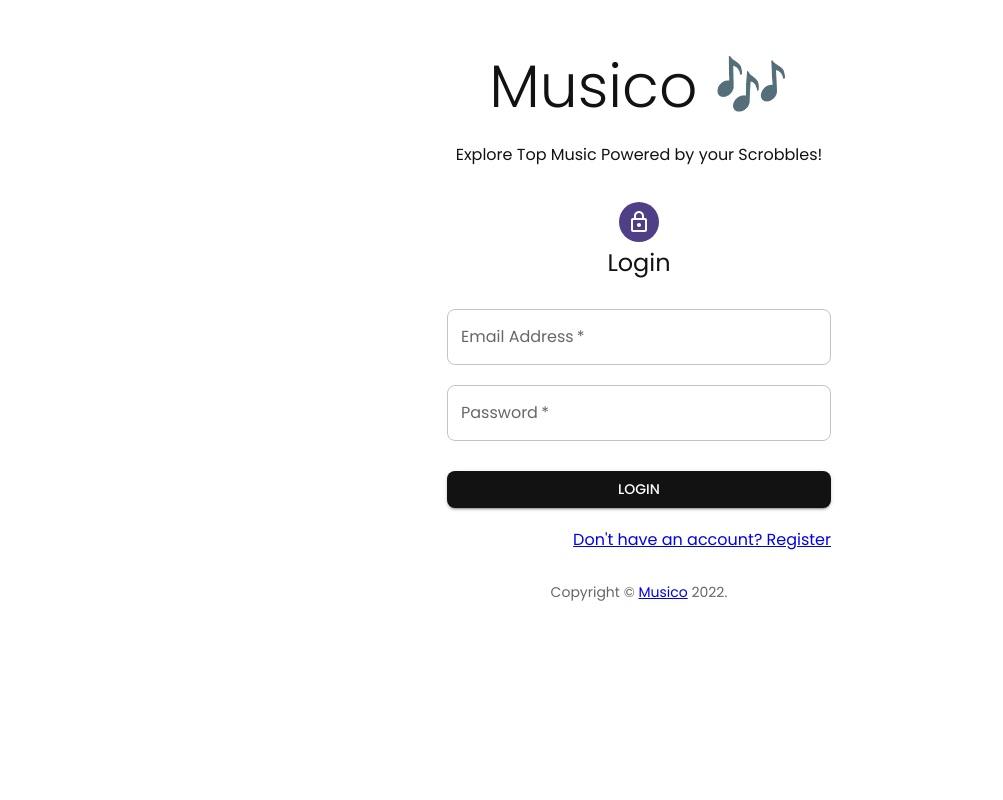
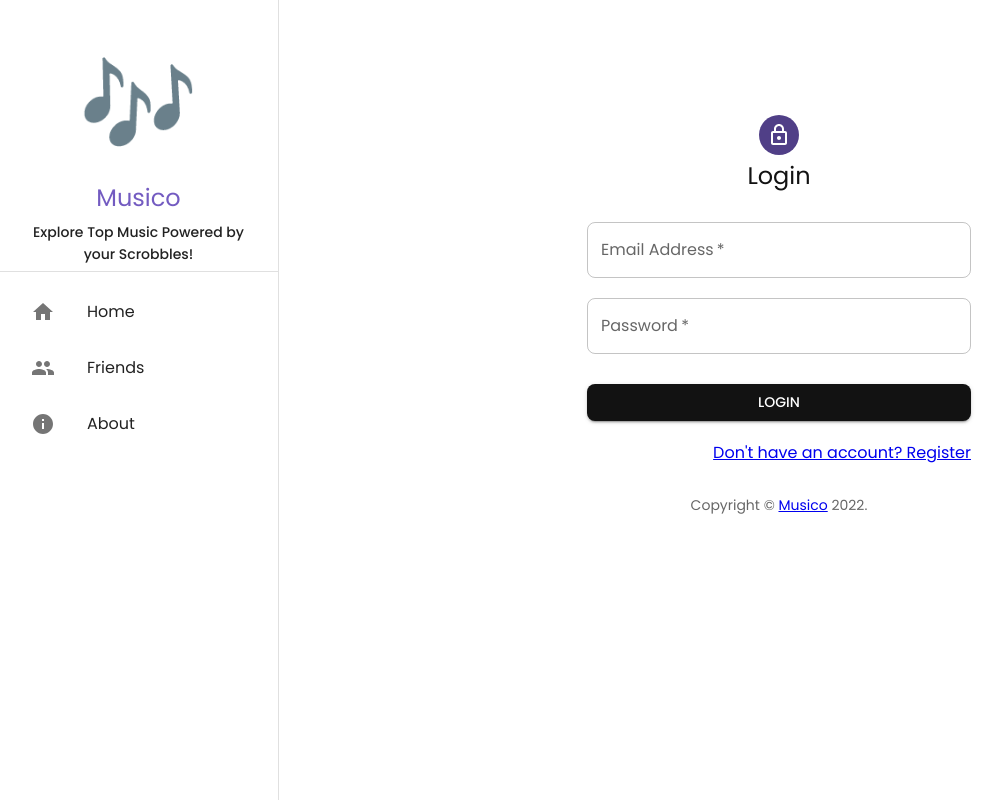
Before and after one commit to heyanurag/musico-frontend, a React (Vite) app: page /login in a window 1280 px wide. Shown: the whole page, without its empty margins (1-1004 px from the left). Built offline with nearby package versions, Linux system fonts and the light colour scheme; a web font is replaced by a local one.

Commit message:
Feature: Drawer added in app

```diff
--- a/package.json
+++ b/package.json
@@ -13,6 +13,7 @@
     "@emotion/styled": "^11.8.1",
     "@mui/icons-material": "^5.6.1",
     "@mui/material": "^5.6.0",
+    "@mui/styles": "^5.6.2",
     "react": "^17.0.2",
     "react-dom": "^17.0.2",
     "react-router-dom": "^6.3.0",
--- a/src/App.jsx
+++ b/src/App.jsx
@@ -3,15 +3,23 @@ import Register from "./components/Register";
 import Login from "./components/Login";
 import Home from "./components/Home";
 import LaunchPad from "./components/LaunchPad";
-import Header from "./components/Header";
+import Header, { drawerWidth } from "./components/Header";
 
 import { Box, CssBaseline } from "@mui/material";
 
 const App = () => {
   return (
-    <>
+    <Box sx={{ display: "flex", color: "primary.main", height: "100vh" }}>
       <CssBaseline />
-      <Box sx={{ color: "primary.main", height: "100vh" }}>
+      <Header />
+      <Box
+        component="main"
+        sx={{
+          flexGrow: 1,
+          p: 5,
+          width: { sm: `calc(100% - ${drawerWidth}px)` },
+        }}
+      >
         <Routes>
           <Route path="/" element={<Home />} />
           <Route path="/register" element={<Register />} />
@@ -21,14 +29,13 @@ const App = () => {
             path="*"
             element={
               <>
-                <Header />
                 <p style={{ textAlign: "center" }}>There's nothing here!</p>
               </>
             }
           />
         </Routes>
       </Box>
-    </>
+    </Box>
   );
 };
 
--- a/src/components/Header.jsx
+++ b/src/components/Header.jsx
@@ -1,15 +1,185 @@
-import { Container, Typography } from "@mui/material";
+import { forwardRef, useState, useMemo } from "react";
+import { NavLink, useLocation } from "react-router-dom";
+import AppBar from "@mui/material/AppBar";
+import Box from "@mui/material/Box";
+import CssBaseline from "@mui/material/CssBaseline";
+import Divider from "@mui/material/Divider";
+import Drawer from "@mui/material/Drawer";
+import IconButton from "@mui/material/IconButton";
+import List from "@mui/material/List";
+import ListItem from "@mui/material/ListItem";
+import ListItemIcon from "@mui/material/ListItemIcon";
+import ListItemText from "@mui/material/ListItemText";
+import Toolbar from "@mui/material/Toolbar";
+import Typography from "@mui/material/Typography";
+import MenuIcon from "@mui/icons-material/Menu";
+import HomeIcon from "@mui/icons-material/Home";
+import PeopleIcon from "@mui/icons-material/People";
+import InfoIcon from "@mui/icons-material/Info";
+import makeStyles from "@mui/styles/makeStyles";
 
-const Header = () => {
+const listData = [
+  { id: "0", name: "Home", Icon: HomeIcon, routeName: "/" },
+  { id: "1", name: "Friends", Icon: PeopleIcon, routeName: "/friends" },
+  { id: "2", name: "About", Icon: InfoIcon, routeName: "/about" },
+];
+
+export const drawerWidth = 280;
+
+const useStyles = makeStyles((theme) => ({
+  active: {
+    backgroundColor: theme.palette.secondary.main,
+    margin: "8px 16px",
+    borderRadius: 15,
+    color: "#fff",
+    "& .icon": {
+      color: "#fff",
+    },
+  },
+  inActive: {
+    borderRadius: 15,
+    margin: "8px 16px",
+  },
+}));
+
+const Header = (props) => {
+  const styles = useStyles();
+
+  const location = useLocation();
+
+  const { window } = props;
+  const [mobileOpen, setMobileOpen] = useState(false);
+
+  const handleDrawerToggle = () => {
+    setMobileOpen(!mobileOpen);
+  };
+
+  const CustomLink = useMemo(() =>
+    forwardRef(
+      ({ activeClass, inActiveClass = "", className, ...props }, ref) => {
+        return (
+          <NavLink
+            ref={ref}
+            {...props}
+            className={({ isActive }) =>
+              `${className} ${isActive ? activeClass : inActiveClass}`
+            }
+          />
+        );
+      },
+      []
+    )
+  );
+
+  const drawer = (
+    <div>
+      <Box sx={{ px: 2 }}>
+        <Typography align="center" variant="h1" pt={5}>
+          🎶
+        </Typography>
+        <Typography
+          align="center"
+          variant="h5"
+          sx={{ color: "secondary.main" }}
+          gutterBottom
+          pt={2}
+        >
+          Musico
+        </Typography>
+        <Typography align="center" variant="subtitle2" gutterBottom>
+          Explore Top Music Powered by your Scrobbles!
+        </Typography>
+      </Box>
+      <Divider />
+      <List>
+        {listData.map(({ name, id, Icon, routeName }) => (
+          <ListItem
+            component={CustomLink}
+            to={routeName}
+            button
+            key={id}
+            activeClass={styles.active}
+            inActiveClass={styles.inActive}
+          >
+            <ListItemIcon>
+              <Icon className="icon" />
+            </ListItemIcon>
+            <ListItemText primary={name} />
+          </ListItem>
+        ))}
+      </List>
+    </div>
+  );
+
+  const container =
+    window !== undefined ? () => window().document.body : undefined;
+
   return (
-    <Container>
-      <Typography align="center" variant="h2" gutterBottom pt={5}>
-        Musico 🎶
-      </Typography>
-      <Typography align="center" gutterBottom>
-        Explore Top Music Powered by your Scrobbles!
-      </Typography>
-    </Container>
+    <>
+      <CssBaseline />
+      <AppBar
+        position="fixed"
+        sx={{
+          bgcolor: "secondary.main",
+          display: { xs: "block", sm: "none" },
+          width: { sm: `calc(100% - ${drawerWidth}px)` },
+          ml: { sm: `${drawerWidth}px` },
+        }}
+      >
+        <Toolbar>
+          <IconButton
+            color="inherit"
+            aria-label="open drawer"
+            edge="start"
+            onClick={handleDrawerToggle}
+            sx={{ mr: 2, display: { sm: "none" } }}
+          >
+            <MenuIcon />
+          </IconButton>
+          <Typography variant="h6" noWrap component="div">
+            Musico
+          </Typography>
+        </Toolbar>
+      </AppBar>
+      <Box
+        component="nav"
+        sx={{ width: { sm: drawerWidth }, flexShrink: { sm: 0 } }}
+        aria-label="mailbox folders"
+      >
+        {/* The implementation can be swapped with js to avoid SEO duplication of links. */}
+        <Drawer
+          container={container}
+          variant="temporary"
+          open={mobileOpen}
+          onClose={handleDrawerToggle}
+          ModalProps={{
+            keepMounted: true, // Better open performance on mobile.
+          }}
+          sx={{
+            display: { xs: "block", sm: "none" },
+            "& .MuiDrawer-paper": {
+              boxSizing: "border-box",
+              width: drawerWidth,
+            },
+          }}
+        >
+          {drawer}
+        </Drawer>
+        <Drawer
+          variant="permanent"
+          sx={{
+            display: { xs: "none", sm: "block" },
+            "& .MuiDrawer-paper": {
+              boxSizing: "border-box",
+              width: drawerWidth,
+            },
+          }}
+          open
+        >
+          {drawer}
+        </Drawer>
+      </Box>
+    </>
   );
 };
 
--- a/src/components/Home.jsx
+++ b/src/components/Home.jsx
@@ -1,14 +1,20 @@
 import { Link } from "react-router-dom";
-import Header from "./Header";
 
-import { Button, Stack } from "@mui/material";
+import Button from "@mui/material/Button";
+import Stack from "@mui/material/Stack";
+import Typography from "@mui/material/Typography";
 import ArrowForwardIcon from "@mui/icons-material/ArrowForward";
 import AppRegistrationIcon from "@mui/icons-material/AppRegistration";
 
 const Home = () => {
   return (
     <>
-      <Header />
+      <Typography align="center" variant="h2" gutterBottom pt={5}>
+        Musico 🎶
+      </Typography>
+      <Typography align="center" gutterBottom>
+        Explore Top Music Powered by your Scrobbles!
+      </Typography>
       <Stack
         direction="row"
         spacing={2}
--- a/src/components/Login.jsx
+++ b/src/components/Login.jsx
@@ -62,12 +62,10 @@ const Login = () => {
   };
 
   return (
-    <>
-      <Header />
     <Container component="main" maxWidth="xs">
       <Box
         sx={{
-            marginTop: 3,
+          marginTop: 6,
           display: "flex",
           flexDirection: "column",
           alignItems: "center",
@@ -79,12 +77,7 @@ const Login = () => {
         <Typography component="h1" variant="h5">
           Login
         </Typography>
-          <Box
-            component="form"
-            noValidate
-            onSubmit={handleSubmit}
-            sx={{ mt: 3 }}
-          >
+        <Box component="form" noValidate onSubmit={handleSubmit} sx={{ mt: 3 }}>
           <Grid container spacing={2}>
             <Grid item xs={12}>
               <TextField
@@ -129,7 +122,6 @@ const Login = () => {
       </Box>
       <Copyright sx={{ mt: 3 }} />
     </Container>
-    </>
   );
 };
 
--- a/src/components/Register.jsx
+++ b/src/components/Register.jsx
@@ -1,9 +1,7 @@
+import { useState } from "react";
 import Avatar from "@mui/material/Avatar";
 import Button from "@mui/material/Button";
-import CssBaseline from "@mui/material/CssBaseline";
 import TextField from "@mui/material/TextField";
-import FormControlLabel from "@mui/material/FormControlLabel";
-import Checkbox from "@mui/material/Checkbox";
 import Grid from "@mui/material/Grid";
 import Box from "@mui/material/Box";
 import LockOutlinedIcon from "@mui/icons-material/LockOutlined";
@@ -14,11 +12,9 @@ import MenuItem from "@mui/material/MenuItem";
 import FormControl from "@mui/material/FormControl";
 import Select from "@mui/material/Select";
 
-import { useState } from "react";
 import { Link, Navigate } from "react-router-dom";
 import { useRecoilValue } from "recoil";
 import { isLoggedIn } from "../atoms";
-import Header from "./Header";
 import Copyright from "./Copyright";
 
 const Register = () => {
@@ -99,12 +95,10 @@ const Register = () => {
   }
 
   return (
-    <>
-      <Header />
     <Container component="main" maxWidth="xs">
       <Box
         sx={{
-            marginTop: 3,
+          marginTop: 6,
           display: "flex",
           flexDirection: "column",
           alignItems: "center",
@@ -116,12 +110,7 @@ const Register = () => {
         <Typography component="h1" variant="h5">
           Sign up
         </Typography>
-          <Box
-            component="form"
-            noValidate
-            onSubmit={handleSubmit}
-            sx={{ mt: 3 }}
-          >
+        <Box component="form" noValidate onSubmit={handleSubmit} sx={{ mt: 3 }}>
           <Grid container spacing={2}>
             <Grid item xs={12}>
               <TextField
@@ -199,7 +188,6 @@ const Register = () => {
       </Box>
       <Copyright sx={{ mt: 3 }} />
     </Container>
-    </>
   );
 };
 
```
Also changed, not shown: 1 other file (tests, documents, lock files or other folders). Lines whose indentation alone changed are shown as unchanged.
